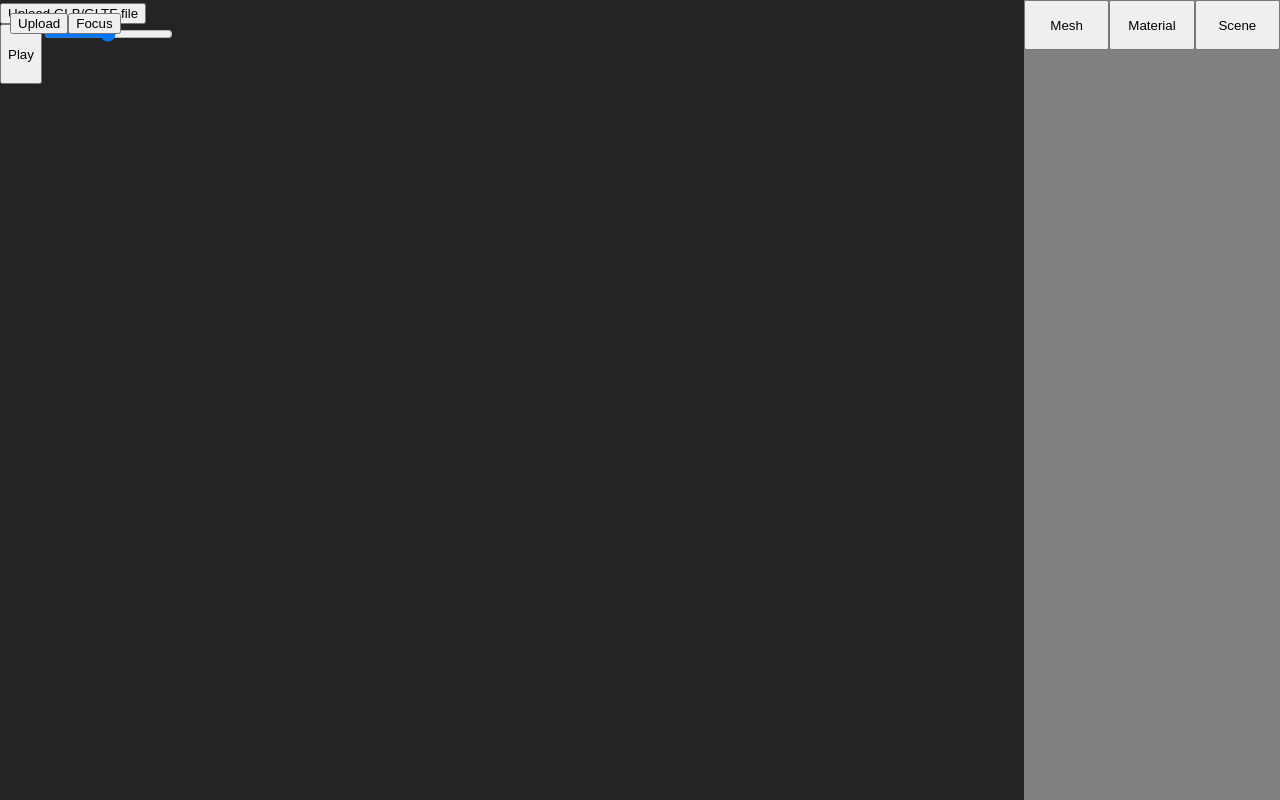
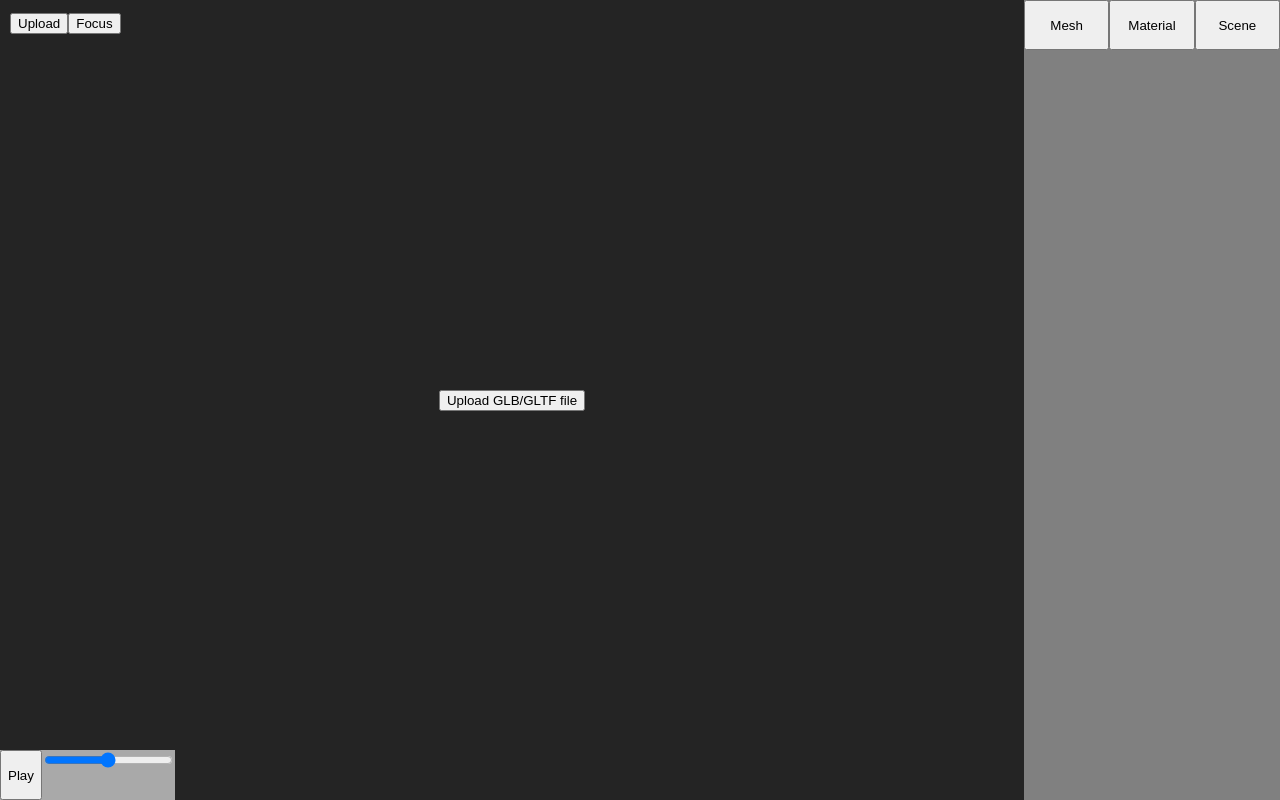
Before and after one commit to SivaKarthik22/glb-viewer, a React (Vite) app: page / in a window 1280 px wide. Built offline with nearby package versions, Linux system fonts and the light colour scheme.

Commit message:
css corrections

```diff
--- a/src/App.css
+++ b/src/App.css
@@ -5,9 +5,13 @@
   width: 100%;
 }
 
-.pseudo-container{
+.container{
+  flex: 1;
+  height: 100vh;
+  overflow: hidden;
+}
+#canvas{
   width: 100%;
-  flex: 1;
 }
 
 #side-panel{
@@ -39,14 +43,18 @@
 }
 
 #anim-player{
+  position: absolute;
+  bottom: 0px;
+  left: 0px;
   display: flex;
-  height: 60px;
+  height: 50px;
+  background-color: darkgrey;
 }
 
-#flex-comp{
-  display:"flex";
-  flex-direction:"column";
-  flex:1;
-  justify-content: space-between;
-  height: 100vh;
+#pre-canvas{
+  display: flex;
+  justify-content: center;
+  align-items: center;
+  width: 100%;
+  height: 100%;
 }
--- a/src/App.jsx
+++ b/src/App.jsx
@@ -8,12 +8,10 @@ function App() {
 
   return (
     <>
-      <div id='flex-comp'>
-        <CanvasComponent/>
-        <AnimPlayer/>
-      </div>
+      <CanvasComponent/>
       <SidePanel/>
       <AbsoluteButtons/>
+      <AnimPlayer/>
     </>
   )
 }
--- a/src/components/CanvasComponent.jsx
+++ b/src/components/CanvasComponent.jsx
@@ -44,15 +44,16 @@ function CanvasComponent() {
     };
   }, [enableCanvas]);
 
-  if(enableCanvas)
-    return <canvas ref={reactCanvas} id="canvas" className="pseudo-container" />;
-  else{
-    return (
-      <div id="pre-canvas" className="pseudo-container">
-        <button onClick={()=>{setEnableCanvas(true)}}>Upload GLB/GLTF file</button>
-      </div>
-    );
-  }
+  return (
+    <div className="container">
+      {enableCanvas ?
+        <canvas ref={reactCanvas} id="canvas"/> :
+        <div id="pre-canvas">
+          <button onClick={()=>{setEnableCanvas(true)}}>Upload GLB/GLTF file</button>
+        </div>
+      }
+    </div>
+  );
 }
 
 export default CanvasComponent;
```
